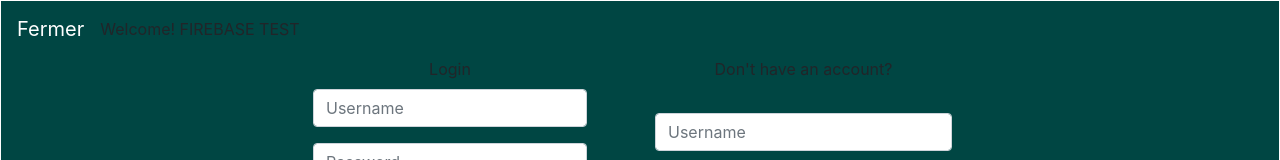
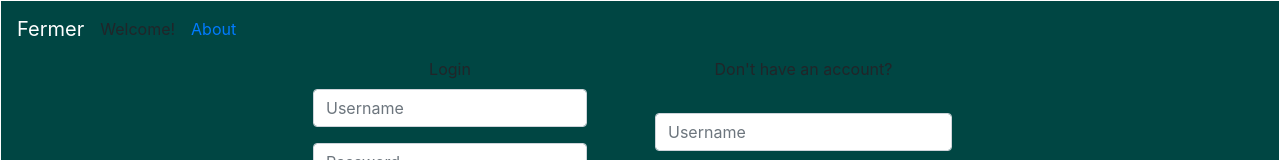
Before and after one commit to Jricecake/-Mod-5-Final-Project-Fermentation-App-Front-End, a React (Create React App) app in the folder fermentation-client/: page / in a window 1280 px wide. Shown: the top 160 px of the page. Built offline with nearby package versions, Linux system fonts and the light colour scheme.

Commit message:
about page

```diff
--- a/fermentation-client/src/components/Account.js
+++ b/fermentation-client/src/components/Account.js
@@ -7,8 +7,6 @@ const Account = (props) => {
   var today = new Date();
   var todaysDate =
     today.getMonth() + 1 + "/" + today.getDate() + "/" + today.getFullYear();
-  console.log(props.allProjects)
-  console.log(currentDate)
   const timeOfAllProjects = (allProjects) => {
     let totalTime = 0
     allProjects.forEach(project => {
--- a/fermentation-client/src/components/NavBar.js
+++ b/fermentation-client/src/components/NavBar.js
@@ -28,8 +28,9 @@ const NavBar = (props) => {
           <Dropdown.Item href="/newproject" eventKey="3">New Project</Dropdown.Item>
         </DropdownButton>
         ) : (
-          "Welcome! FIREBASE TEST"
+          "Welcome!"
         )}
+        <Nav.Link href="/about">About</Nav.Link>
         {props.user.logged_in ? (
           <Nav.Link href="/account">My Account</Nav.Link>
         ) : null}
```
